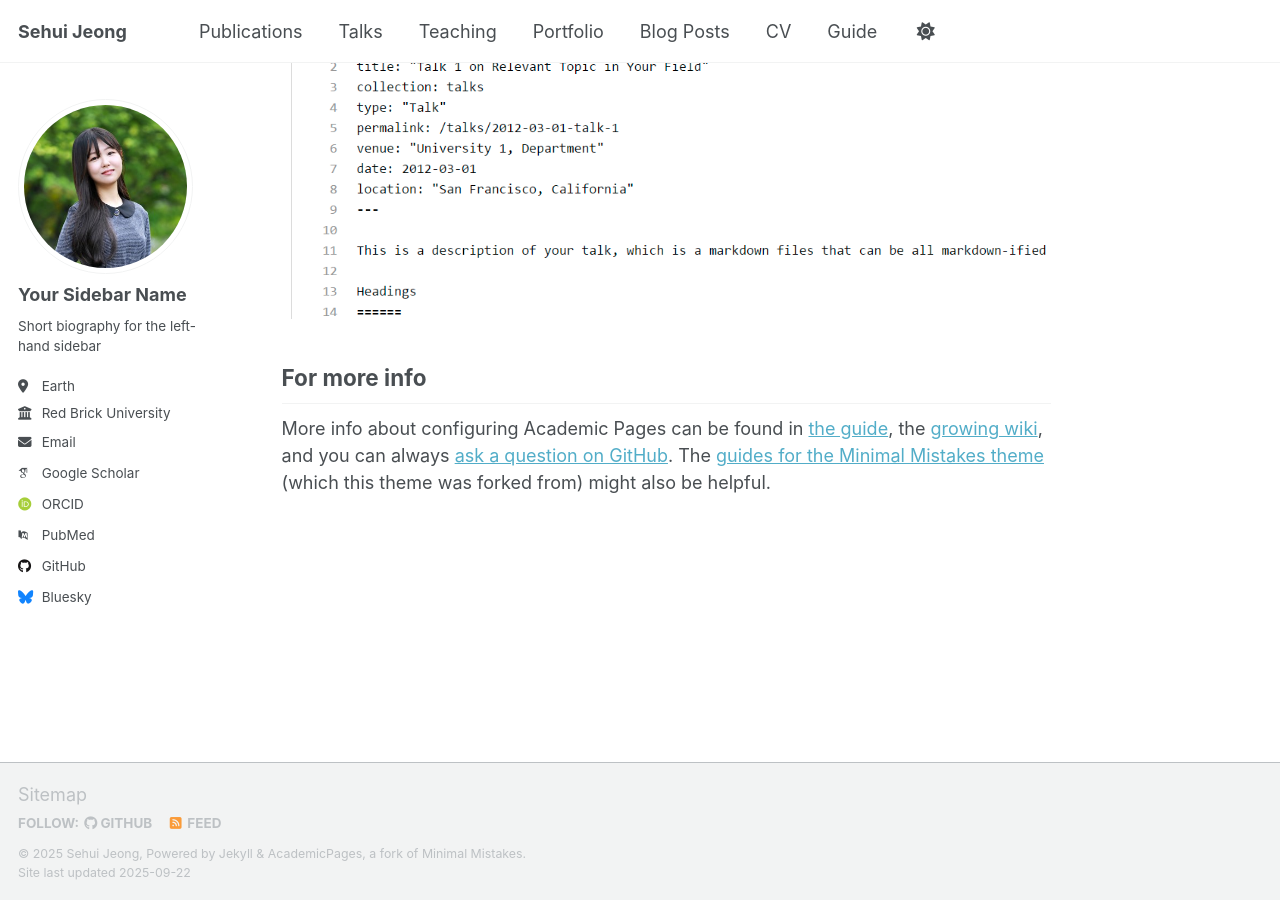
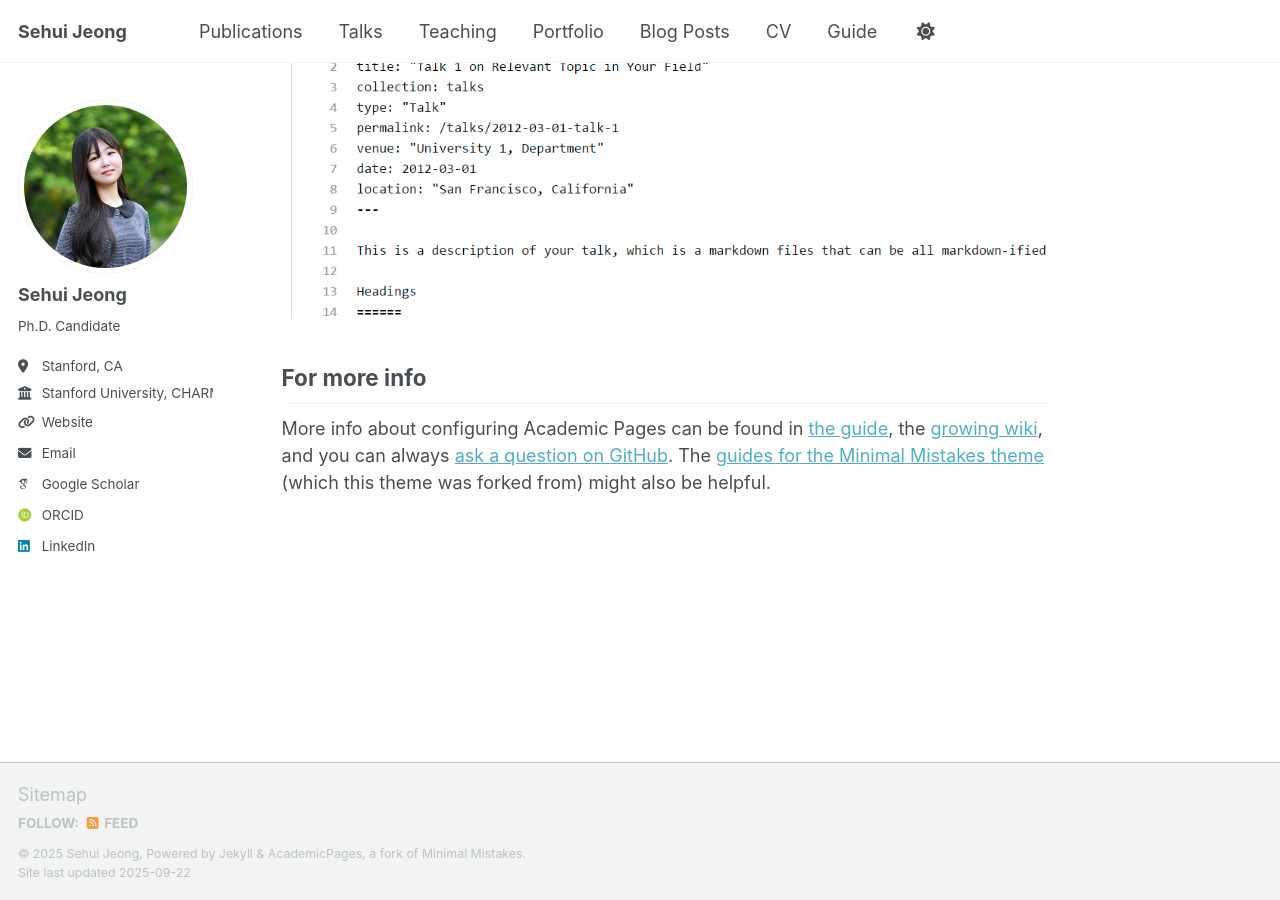
Before and after one commit to tpgml2612/Resume, a Jekyll site: the page built from _pages/about.md, in a window 1280 px wide and 900 px high, scrolled down 2880 px. Built offline with Jekyll 4.4.1, drawn with Linux system fonts in a browser that asks for light colours; some web fonts are replaced; a script that is not in the unit is left out.

Commit message:
Update _config.yml

```diff
--- a/_config.yml
+++ b/_config.yml
@@ -24,23 +24,23 @@ repository               : "Resume/tpgml2612.github.io"
 author:
   # Biographic information
   avatar           : "profile.png"
-  name             : "Your Sidebar Name"
+  name             : "Sehui Jeong"
   pronouns         : # example: "she/her"
-  bio              : "Short biography for the left-hand sidebar"
-  location         : "Earth"
-  employer         : "Red Brick University"
-  uri              : # URL
-  email            : "none@example.org"
+  bio              : "Ph.D. Candidate"
+  location         : "Stanford, CA"
+  employer         : "Stanford University, CHARM LAB"
+  uri              : https://tpgml2612.github.io/Resume/
+  email            : "sehui@stanford.edu"
 
   # Academic websites
   academia         : # URL
   arxiv            : # URL - Update with the correct link to your profile
-  googlescholar    : "https://scholar.google.com/citations?user=PS_CX0AAAAAJ"
+  googlescholar    : "https://scholar.google.com/citations?user=iiwm4qEAAAAJ&hl"
   inspire-hep      : # URL
   impactstory      : # URL
-  orcid            : "http://orcid.org/yourorcidurl"
+  orcid            : "https://orcid.org/0000-0002-8476-3157"
   semantic         : # URL
-  pubmed           : "https://www.ncbi.nlm.nih.gov/pubmed/?term=john+snow"
+  pubmed           : # URL
   researchgate     : # URL
   scopus           : # URL
 
@@ -48,13 +48,13 @@ author:
   bitbucket        : # Username - Update with your username on the site
   codepen          : # Username
   dribbble         : # Username
-  github           : "academicpages"
+  github           : # Username
   kaggle           : # Username
   stackoverflow    : # User number or user number and name (i.e., use "1" or "1/jeff-atwood")
 
   # Social media
   artstation       : # Username
-  bluesky          : "bsky.app" # Replace this with you Bluesky username
+  bluesky          : # Username
   facebook         : # Username
   flickr           : # Username
   foursquare       : # Username
@@ -63,7 +63,7 @@ author:
   keybase          : # Username
   instagram        : # Username
   lastfm           : # Username
-  linkedin         : # Username
+  linkedin         : "tpgml2612"
   mastodon         : # URL
   medium           : # URL
   pinterest        : # Username
```
